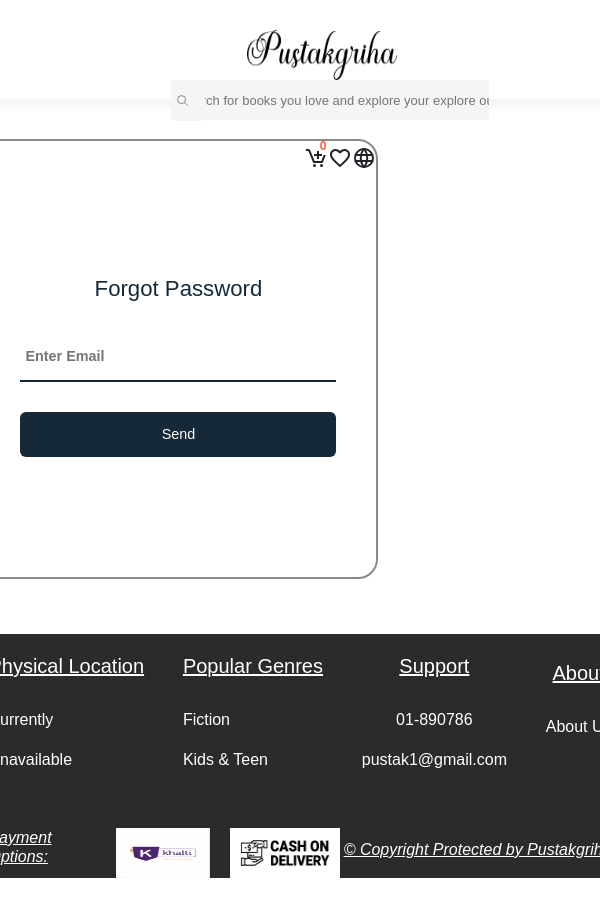
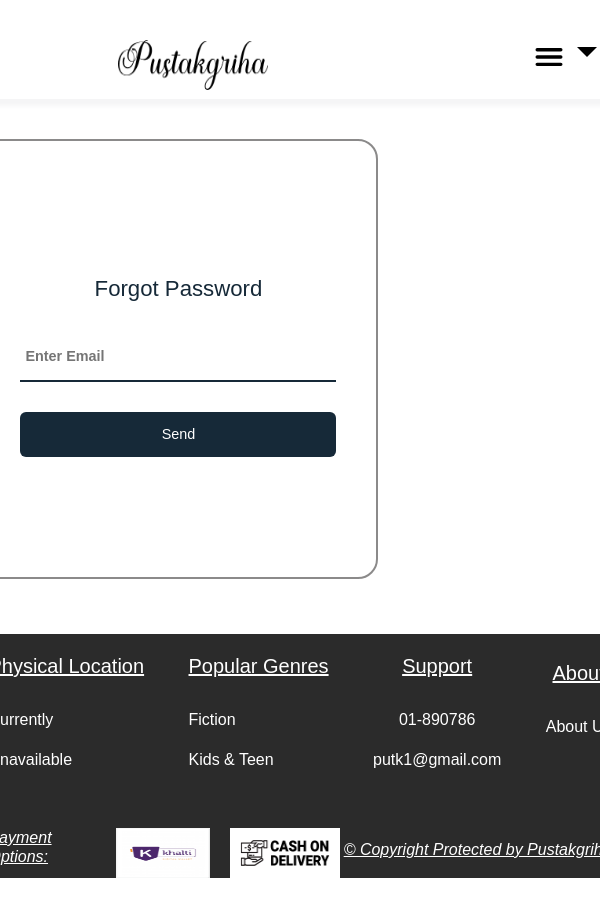
Before and after one commit to coder-aastha/Pustakgriha-OnlineBookStore, a React (Vite) app: page /forgotpassword in a window 600 px wide. Shown: the top 908 px of the page. Built offline with nearby package versions, Linux system fonts and the light colour scheme.

Commit message:
Responsive Navbar and others

```diff
--- a/src/components/FooterUI.jsx
+++ b/src/components/FooterUI.jsx
@@ -34,7 +34,7 @@ const FooterUI = () => {
           <div className="support">
             <h5>Support</h5>
             <p>01-890786</p>
-              <p>pustak1@gmail.com</p>
+              <p>putk1@gmail.com</p>
           </div>
 
           <div className="footer-right-end-section" id="about_section">
--- a/src/components/Navbar.jsx
+++ b/src/components/Navbar.jsx
@@ -1,79 +1,73 @@
-import { NavLink, useNavigate} from "react-router-dom";
+import { NavLink, useNavigate } from "react-router-dom";
 import { IoSearchOutline } from "react-icons/io5";
 // import { PiShoppingCartSimpleBold } from "react-icons/pi";
 import { BiCartAdd } from "react-icons/bi";
 import { LuUser } from "react-icons/lu";
 import main_logo from "../images/main_logo.png";
 import { TbWorld } from "react-icons/tb";
-import React, {useEffect, useState} from 'react';
+import React, { useEffect, useState } from "react";
 import axios from "axios";
-import UserLogin from './UserLogin';
-import {Link} from 'react-router-dom'
+import UserLogin from "./UserLogin";
+import { Link } from "react-router-dom";
 import { MdOutlineFavoriteBorder } from "react-icons/md";
 import Wishlist from "./Wishlist";
 // import Wishlist from "./Wishlist";
 // import WishlistDetails from "./WishlistDetails";
 import { useAuth } from "./AuthContext";
 import { useCart } from "./CartContext";
-import { Button} from "bootstrap";
-import {Dropdown} from "react-bootstrap";
+import { Button } from "bootstrap";
+import { Dropdown } from "react-bootstrap";
 import { FaRegHeart } from "react-icons/fa";
-
-
+import { IoMenu } from "react-icons/io5";
 
 const SearchBar = () => {
   const [book, setBook] = useState([]);
-  const [searchTerm, setsearchTerm] = useState('');
+  const [searchTerm, setsearchTerm] = useState("");
   const [isActive, setIsActive] = useState(false);
   const navigate = useNavigate();
-  const { isLoggedIn, logout, isAuthenticated, user} = useAuth();
-  const {totalQuantity} = useCart();
-
+  const { isLoggedIn, logout, isAuthenticated, user } = useAuth();
+  const { totalQuantity } = useCart();
 
   useEffect(() => {
-    if(searchTerm.trim() !== ""){
+    if (searchTerm.trim() !== "") {
       try {
-        axios.get(`/book/search?searchTerm=${searchTerm}`)
-          .then(response => setBook(response.data.book))
-          .catch(error => console.error('Axios Error:', error));
+        axios
+          .get(`/book/search?searchTerm=${searchTerm}`)
+          .then((response) => setBook(response.data.book))
+          .catch((error) => console.error("Axios Error:", error));
       } catch (error) {
-        console.error('Error:', error);
+        console.error("Error:", error);
       }
-    } else{
+    } else {
       setBook([]);
     }
   }, [searchTerm]);
-
 
   const handleSearchClick = () => {
     setIsActive(!isActive);
   };
 
-
   const handleSubmit = (e) => {
     e.preventDefault();
   };
 
-  const handleBookClick =() => {
-    setsearchTerm('');
+  const handleBookClick = () => {
+    setsearchTerm("");
     setBook([]);
+  };
+
+  const handleShoppingCartClick = () => {
+    if (!isLoggedIn) {
+      navigate("/login");
+    } else {
+      navigate("/shopping-cart");
     }
-
-  const handleShoppingCartClick =() =>{
-    if(!isLoggedIn){
-      navigate('/login');
-    }
-    else{
-      navigate('/shopping-cart');
-    }
-  }
-
+  };
 
   return (
     <>
       <header className="main-container">
         <div className="logo-div">
-
           <NavLink to="/" className="nav-link">
             <img className="logo-img" src={main_logo} alt="Pustakgriha" />
           </NavLink>
@@ -81,17 +75,16 @@ const SearchBar = () => {
 
         <div className="search-bar">
           <div className={`search-input ${isActive ? "active" : ""}`}>
-            <form onSubmit ={handleSubmit}>
+            <form onSubmit={handleSubmit}>
               <input
                 type="text"
-              placeholder="&nbsp; Search for books you love and explore your explore our extensive collection..."
+                placeholder="&nbsp; Search for books you love and explore..."
                 value={searchTerm}
                 className="search-input"
                 onChange={(e) => setsearchTerm(e.target.value)}
                 onFocus={handleSearchClick}
               />
               <span className="search-icon" onClick={handleSearchClick}>
-
                 <IoSearchOutline />
               </span>
             </form>
@@ -100,8 +93,12 @@ const SearchBar = () => {
           {isActive && book.length > 0 && (
             <div className="search-results-container">
               {book.map((book) => (
-              <Link to={`/booklisting/${book._id}`} key={book._id} className="book-card" onClick={handleBookClick}>
-
+                <Link
+                  to={`/booklisting/${book._id}`}
+                  key={book._id}
+                  className="book-card"
+                  onClick={handleBookClick}
+                >
                   <div className="searchbar-book-img">
                     <img src={book.imageURL} alt={book.bookTitle} />
                   </div>
@@ -109,18 +106,14 @@ const SearchBar = () => {
                   <p>By: {book.authorName}</p>
                 </Link>
               ))}
-
-
             </div>
           )}
         </div>
 
-
         <div className="icon-right">
-          <Dropdown>
-
+          <Dropdown className="login-dropdown-btn">
             <Dropdown.Toggle variant="" id="dropdown-basic">
-              <LuUser/>
+              <LuUser />
             </Dropdown.Toggle>
 
             <Dropdown.Menu>
@@ -129,7 +122,6 @@ const SearchBar = () => {
               <Dropdown.Item href="/home">Logout</Dropdown.Item>
             </Dropdown.Menu>
           </Dropdown>
-
 
           <NavLink to="/shopping-cart" className="nav-link">
             <BiCartAdd />
@@ -144,8 +136,31 @@ const SearchBar = () => {
             <TbWorld />
           </NavLink>
         </div>
+        <span className="menu-icon-span">
+          <Dropdown className="menu-dropdown-btn">
+            <Dropdown.Toggle variant="" id="dropdown-basic">
+              <IoMenu />
+            </Dropdown.Toggle>
+
+            <Dropdown.Menu>
+              <Dropdown.Item href="/login">
+                <LuUser className="component-icon"/>
+              </Dropdown.Item>
+              <Dropdown.Item href="/shopping-cart">
+                <BiCartAdd className="component-icon"/>
+              </Dropdown.Item>
+              <Dropdown.Item href="/Wishlist">
+                <FaRegHeart className="component-icon"/>
+              </Dropdown.Item>
+              <Dropdown.Item href="/world">
+                <TbWorld className="component-icon"/>
+              </Dropdown.Item>
+            </Dropdown.Menu>
+          </Dropdown>
+
+          {/* </label> */}
+        </span>
       </header>
-
     </>
   );
 };
--- a/src/css/App.css
+++ b/src/css/App.css
@@ -7,6 +7,9 @@
 
 
 /* //////////////// Navbar ///////////////// */
+
+
+
 .logo-div {
   width: 18%;
   margin-left: 10px;
@@ -28,7 +31,6 @@
   margin-bottom: 39px;
   box-shadow: 5px 6px 5px #f5f5f6;
 }
-
 
 .search-bar .search-input, .search-icon {
   color: #696e79;
@@ -82,71 +84,16 @@
   border-radius: 5px;
   box-shadow: 0 4px 8px rgba(0, 0, 0, 0.1);
   z-index: 1;
-  /* max-width: 500px; */
 }
-
-@media(max-width:768px){
-  .main-container{
-    flex-direction: column;
-    align-items: center;
-  }
-
-  .search-bar{
-    margin-bottom: 10px;
-    width: 40%;
-    align-items: center;
-  }
-
-  .search-icon{
-    left: 5px;
-  }
-
-  .search-results-container{
-    width: 100%;
-  }
-/*
-  /* .book-card{
-    display: flex;
-    flex-direction: column;
-    align-items: center;
-    text-align: center;
-    margin: 10px;
-    width: 150px;
-  } */ */
-
-  .searchbar-book-img img {
-    width: 40%;
-    height: auto;
-  }
-
-  .search-results-container h5 {
-    margin: 5px 0; /* Adjust spacing as needed */
-    font-size: 10px; /* Adjust font size as needed */
-  }
-
-  .search-results-container p{
-    font-size: 10px;
-  }
-}
-
 
 .searchbar-book-img:hover{
   background-color: #f5f5f5;
 }
 
 .searchbar-book-img{
-  /* width: auto;
-  height: 90px;
-  margin-right: 0px;
-  overflow: hidden; */
   margin-right: 10px;
   width: 100px;
 }
-
-
-/* .author-name{
-  margin-left: 10px;
-} */
 
 .searchbar-book-img img {
   max-width: 100%;
@@ -170,6 +117,11 @@ h5{
 .icon-right button {
   border: none;
   background-color: #fff;
+  color: black;
+}
+
+.menu-dropdown-btn {
+  display: none;
 }
 
 .nav-link{
@@ -192,11 +144,8 @@ h5{
   color: #ff5733;
 }
 
-@media (max-width: 768) {
-  header .main-container{
-    background-color: blue;
-  }
-}
+
+
 
 /* ///////////////// End of Navbar ///////////////////// */
 
@@ -573,3 +522,218 @@ h5{
   padding-top: 67px;
   font-weight: 700;
 }
+
+
+/* //////////////////////////// Responsiveness/////////////////////////////////// */
+@media (max-width: 999px) {
+
+  .menu-dropdown-btn {
+    display: block;
+  }
+
+  header {
+    position: relative;
+  }
+
+  .logo-img {
+    margin-left: 10px;
+  }
+
+  .search-bar {
+    /* display: none; */
+    width: 30px;
+    left: 40px;
+  }
+
+  .search-bar span .search-icon {
+    width: 150px;
+  }
+
+  .search-bar .search-input {
+    margin-left: 20px;
+  }
+
+  #dropdown-basic {
+    color: black;
+    background-color: #fff;
+    height: 67px;
+  }
+
+  .icon-right {
+    display: none;
+  }
+
+  .menu-icon-span {
+    /* display: initial !important; */
+    display: block;
+    font-size: 4vw;
+    margin-right: 13px;
+  }
+
+}
+
+@media (max-width: 820px) {
+  .menu-dropdown-btn {
+    display: block;
+  }
+  .logo-img {
+    margin-left: 40px;
+  }
+
+  .genre-title, .author-title{
+    text-align: center;
+  }
+}
+
+@media(max-width:768px){
+  .logo-img {
+    margin-left: 60px;
+  }
+
+  #dropdown-basic {
+    margin-bottom: 20px;
+  }
+
+  .main-genre-container, .main-author-container {
+    border: none;
+  }
+
+  .search-bar{
+    margin-left: 40px;
+  }
+
+  .search-icon{
+    left: 5px;
+    padding-left: 10px;
+  }
+
+  .search-results-container{
+    width: 100%;
+  }
+
+  .searchbar-book-img img {
+    width: 40%;
+    height: auto;
+  }
+
+  .search-results-container h5 {
+    margin: 5px 0; /* Adjust spacing as needed */
+    font-size: 10px; /* Adjust font size as needed */
+  }
+
+  .search-results-container p{
+    font-size: 10px;
+  }
+
+  .icon-right {
+    display: none;
+  }
+  .menu-icon-span{
+    display: block;
+    font-size: 6vw;
+    /* margin-right: 10px; */
+  }
+}
+
+@media (min-width: 686px ) and (max-width: 696px) {
+  .logo-img{
+    margin-left: 90px;
+  }
+  .search-bar {
+    margin-right: 40px;
+  }
+  .search-bar .search-input {
+    display: none;
+  }
+  .search-bar .search-icon {
+    display: block;
+  }
+}
+
+@media (max-width: 696px) and (min-width: 590px) {
+  .logo-img{
+    margin-left: 110px;
+  }
+}
+
+@media (max-width: 696px)  {
+  .logo-img{
+    margin-left: 130px;
+  }
+  .search-bar {
+    display: none;
+  }
+}
+
+
+@media (max-width: 376px) {
+  .logo-img{
+    width: 100px;
+    height: 50px;
+    margin-left: 225px;
+  }
+
+  .menu-icon-span {
+    margin-right: 220px;
+  }
+
+  .search-bar {
+    display: none;
+  }
+
+  .footer-main {
+    width: 43%;
+    margin-left: 23%;
+    /* font-size: 10px; */
+  }
+
+  .footer-titles{
+    font-size: 10px;
+  }
+
+  .footer-main .footer-titles h5 {
+    font-size: 10px;
+  }
+
+  .footer-left-end-section {
+    padding-left: 33px;
+  }
+
+  .payment-options h6 i {
+    padding-left: 33px;
+    font-size: 12px;
+  }
+
+  .payment-options img {
+    height: 46px;
+    width: 75px;
+    }
+
+  .main-author-container {
+    padding-right: 22px;
+  }
+
+  .author-title {
+    margin-right: 62px;
+    margin-bottom: 20px;
+  }
+
+  .main-genre-container {
+    margin-left: -20px;
+  }
+  .genre-title {
+    margin-right: 57px;
+  }
+
+  .copyright p i {
+    color: #2b2b2b;
+    text-decoration: none;
+    background-color: #2b2b2b;
+  }
+  .slider-container {
+    display: none;
+  }
+  #dropdown-basic {
+    margin-right: 104px;
+  }
+  }
```
Lines whose indentation alone changed are shown as unchanged.
